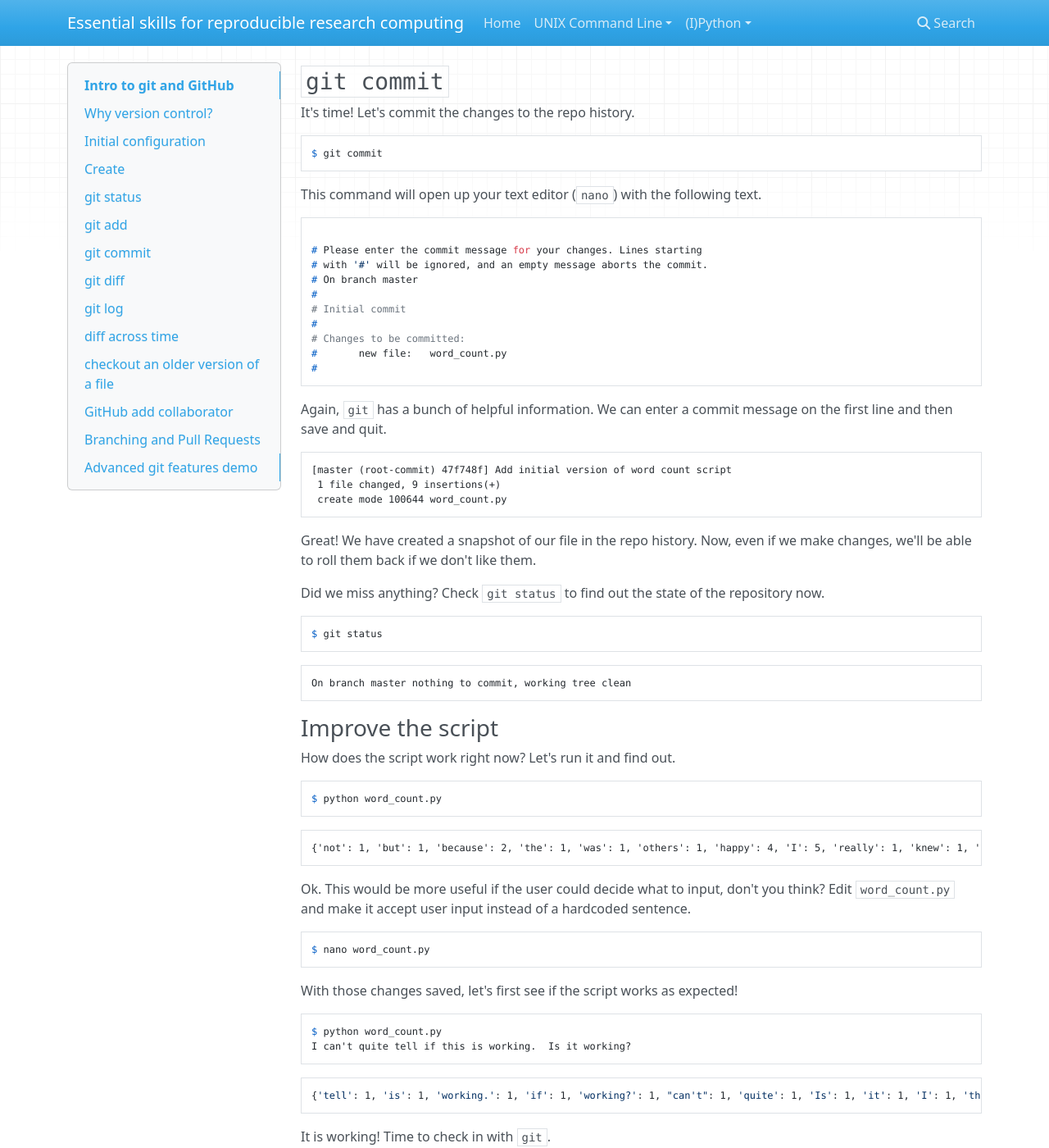
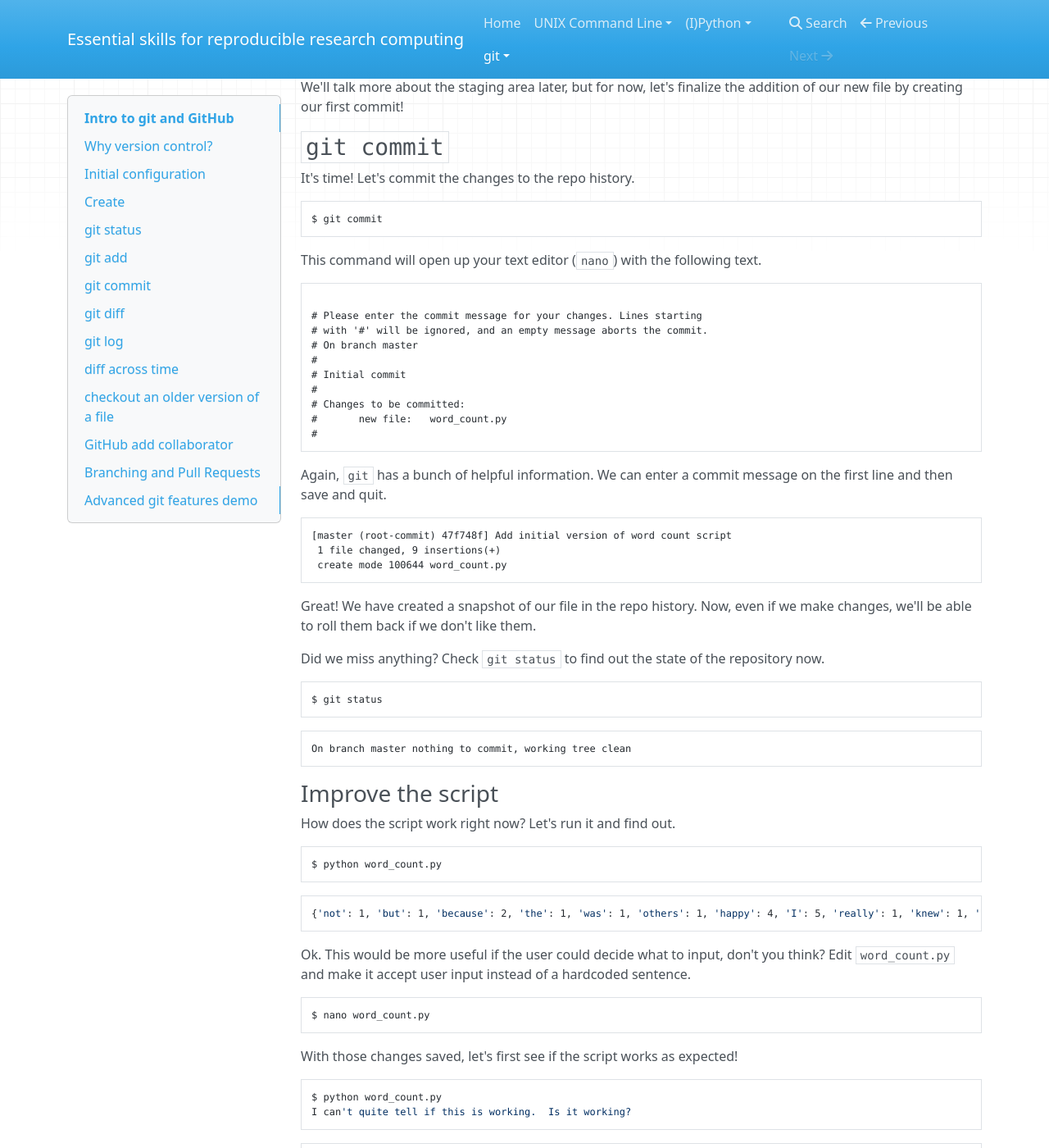
Before and after one commit to barbagroup/essential_skills_RRC, an MkDocs documentation site: the page built from docs/git/git.md, in a window 1280 px wide and 1400 px high, scrolled down 3635 px. Shown: the whole window at 82% size. Built offline with MkDocs 1.6.1, drawn with Linux system fonts in a browser that asks for light colours; nearby versions of some CDN libraries; old or Windows-style settings are respelled for this version of MkDocs; some of the changed text lies outside the part shown.

Commit message:
update syntax highlighting for git

````diff
--- a/docs/git/git.md
+++ b/docs/git/git.md
@@ -26,54 +26,53 @@ $ git config --global core.editor "nano -w"
 ## Create
 
 Let's create a directory for our work and then move into that directory
-```console
+```bash
 $ mkdir wordcount
 ```
 
-
-```console
+```bash
 $ cd wordcount/
 ```
 
+Now we can use `wget` to download a Python script into the `wordcount` folder.
 
-```console
+```bash
 $ wget ...
 ```
 
 
-
-```console
+```bash
 $ ls
 ```
-```console
+```bash
 word_count.py
 ```
 
 Now we tell `git` to make `wordcount` a repository--a place where `git` can
 store versions of our files:
 
-```console
+```bash
 $ git init
 ```
-```console
+```bash
 Initialized empty Git repository in /home/gil/wordcount/.git/
 ```
 
 If we use `ls` to check the directory's contents, it appears that nothing has
 changed:
-```console
+```bash
 $ ls
 ```
-```console
+```bash
 word_count.py
 ```
 
 But if we add the `-a` flag to show everything, we can see that `git` has
 created a hidden directory called `.git`
-```console
+```bash
 $ ls -a
 ```
-```console
+```bash
 .  ..  .git  word_count.py
 ```
 
@@ -85,12 +84,12 @@ also means that if you delete the `.git` folder, your history is gone.
 
 This is the most used command in `git`.  Let's try it out!
 
-```console
+```bash
 $ git status
 ```
 
 
-```console
+```diff
 On branch master
 
 Initial commit
@@ -116,17 +115,17 @@ What about that last line? We can use `git add` to track. Let's try that.
 We have a file in the new repo and we want to start tracking any changes
 made to that file. `git` ignores files until you tell it to look after them. To
 begin tracking, we have to `add` the file to the repository:
-```console
+```bash
 $ git add word_count.py
 ```
 
 Did anything happen? Let's check! What command should we use?
-```console
+```bash
 $ git status
 ```
 
 
-```console
+```diff
 On branch master
 
 Initial commit
@@ -159,13 +158,13 @@ addition of our new file by creating our first commit!
 
 It's time!  Let's commit the changes to the repo history.
 
-```console
+```bash
 $ git commit
 ```
 
 This command will open up your text editor (`nano`) with the following text.
 
-```console
+```diff
 
 # Please enter the commit message for your changes. Lines starting
 # with '#' will be ignored, and an empty message aborts the commit.
@@ -180,7 +179,7 @@ This command will open up your text editor (`nano`) with the following text.
 Again, `git` has a bunch of helpful information. We can enter a commit message
 on the first line and then save and quit.
 
-```console
+```diff
 [master (root-commit) 47f748f] Add initial version of word count script
  1 file changed, 9 insertions(+)
  create mode 100644 word_count.py
@@ -192,11 +191,11 @@ we make changes, we'll be able to roll them back if we don't like them.
 Did we miss anything? Check `git status` to find out the state of the repository
 now.
 
-```console
+```bash
 $ git status
 ```
 
-```console
+```diff
 On branch master nothing to commit, working tree clean
 ```
 
@@ -204,11 +203,11 @@ On branch master nothing to commit, working tree clean
 
 How does the script work right now? Let's run it and find out.
 
-```console
+```bash
 $ python word_count.py
 ```
 
-```console
+```bash
 {'not': 1, 'but': 1, 'because': 2, 'the': 1, 'was': 1, 'others': 1, 'happy': 4, 'I': 5, 'really': 1, 'knew': 1, 'feel': 1, 'and': 1, 'felt': 1, 'should': 1, 'saw': 1, 'were': 1}
 ```
 
@@ -216,13 +215,13 @@ Ok. This would be more useful if the user could decide what to input, don't you
 think? Edit `word_count.py` and make it accept user input instead of a hardcoded
 sentence.
 
-```console
+```bash
 $ nano word_count.py
 ```
 
 With those changes saved, let's first see if the script works as expected!
 
-```console
+```bash
 $ python word_count.py
 I can't quite tell if this is working.  Is it working?
 ```
@@ -232,10 +231,10 @@ I can't quite tell if this is working.  Is it working?
 
 It is working! Time to check in with `git`.
 
-```console
+```bash
 $ git status
 ```
-```console
+```diff
 On branch master
 Changes not staged for commit:
   (use "git add <file>..." to update what will be committed)
@@ -257,7 +256,7 @@ Now we know what changes were made since we just made them, but what if we want
 `git diff` examines the _difference_ between the current state of a file and the
 last committed version of the file (by default).
 
-```console
+```bash
 $ git diff word_count.py
 ```
 ```diff
@@ -275,16 +274,16 @@ index 3326ac7..1ac2be0 100644
 Handy! `git` shows which line(s) was changed and colors the replacement text
 green and the old text red. This looks ready to go. Time to stage the changes.
 
-```console
+```bash
 $ git add word_count.py
 ```
 
 And a quick status check...
 
-```console
+```bash
 $ git status
 ```
-```console
+```diff
 On branch master
 Changes to be committed:
   (use "git reset HEAD <file>..." to unstage)
@@ -295,21 +294,21 @@ Changes to be committed:
 
 Looks good, let's commit.
 
-```console
+```bash
 $ git commit
 ```
-```console
+```diff
 [master 97fba8d] allow user input of statement to word count
  1 file changed, 1 insertion(+), 1 deletion(-)
 ```
 
 And now the status should be clean.
 
-```console
+```bash
 $ git status
 ```
 
-```console
+```diff
 On branch master
 nothing to commit, working tree clean
 ```
@@ -318,7 +317,7 @@ nothing to commit, working tree clean
 
 `cat` it and find out!
 
-```console
+```bash
 $ cat word_count.py
 ```
 
@@ -341,7 +340,7 @@ we've made is what we see.
 
 The blank `input` line might be confusing. Let's add some prompt text to help the user understand what's happening:
 
-```console
+```bash
 $ nano word_count.py
 ```
 
@@ -357,10 +356,10 @@ Enter a statement to word count: This is a much better user experience
 
 Check `status`
 
-```console
+```bash
 $ git status
 ```
-```console
+```diff
 On branch master
 Changes not staged for commit:
   (use "git add <file>..." to update what will be committed)
@@ -372,7 +371,7 @@ no changes added to commit (use "git add" and/or "git commit -a")
 ```
 
 Check the `diff`
-```console
+```bash
 $ git diff
 ```
 ```diff
@@ -390,7 +389,7 @@ index 1ac2be0..2689774 100644
 If everything looks ok, then stage the file.
 
 
-```console
+```bash
 $ git add word_count.py
 ```
 
@@ -398,10 +397,10 @@ One helpful shortcut that `git` offers is the `-m` flag, which allows you to
 write your commit message right on the command line. This is great when you are
 making small, relatively simple changes.
 
-```console
+```bash
 $ git commit -m "add helper text to input function"
 ```
-```console
+```diff
 [master 09633c8] add helper text to input function
  1 file changed, 1 insertion(+), 1 deletion(-)
 ```
@@ -413,11 +412,11 @@ See? No text editor opened, but the commit has been made.
 Now that we have a few "snapshots" of `word_count.py` we can take a look at its
 history. To do that, we use the `git log` command.
 
-```console
+```bash
 $ git log
 ```
 
-```console
+```diff
 commit 09633c88bb3f8b40d1c988b1df9004245320462a
 Author: Gil Forsyth <gilforsyth@gmail.com>
 Date:   Tue Dec 13 11:01:11 2016 -0500
@@ -452,7 +451,7 @@ between two points in time by specifying the commit hashes to compare.
 
 **Note**: You don't need to type out the _entire_ hash. Just the first 6 characters should do the trick.
 
-```console
+```bash
 $ git diff 47f748 09633c word_count.py
 ```
 
@@ -478,11 +477,11 @@ mistake somewhere or just like the old way better. People change their minds.
 
 To `checkout` a previous version of a file, we need the commit hashes. We can pass the `--oneline` flag to `git log` for a more compact version:
 
-```console
+```bash
 $ git log --oneline
 ```
 
-```console
+```diff
 09633c8 add helper text to input function
 97fba8d allow user input of statement to word count
 47f748f Add initial version of word count script
@@ -492,15 +491,15 @@ As an example, we will restore `word_count.py` to its original state, before we
 made any edits. To do that, we `checkout` to the commit hash of the first commit
 and specify the file `word_count.py`
 
-```console
+```bash
 $ git checkout 47f748 word_count.py
 ```
 Did it work? Use `cat` to find out:
 
-```console
+```bash
 $ cat word_count.py
 ```
-```console
+```bash
 happy = "I felt happy because I saw the others were happy and because I knew I should feel happy but I was not really happy"
 
 words = happy.split()
@@ -515,11 +514,11 @@ print(counts)
 Now the file, as it exists in the folder `wordcount`, is restored to its
 original state. Let's check on the `status`.
 
-```console
+```bash
 $ git status
 ```
 
-```console
+```diff
 On branch master
 Changes to be committed:
   (use "git reset HEAD <file>..." to unstage)
@@ -544,20 +543,20 @@ commit.
 ```bash
 $ git log --oneline
 ```
-```bash
+```diff
 09633c8 add helper text to input function
 97fba8d allow user input of statement to word count
 47f748f Add initial version of word count script
 ```
 
-```console
+```bash
 $ git checkout 09633c8 word_count.py
 ```
 
-```console
+```bash
 $ git status
 ```
-```console
+```diff
 On branch master
 nothing to commit, working tree clean
 ```
--- a/mkdocs.yml
+++ b/mkdocs.yml
@@ -10,3 +10,5 @@ pages:
         - Uber exercise: nix/uber.md
     - (I)Python:
         - Python: python.md
+    - git:
+        - git: git/git.md
````
